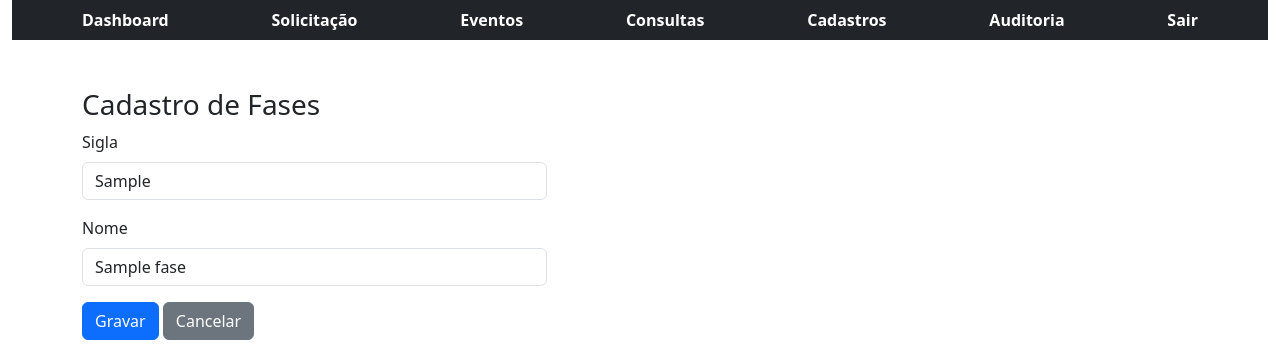
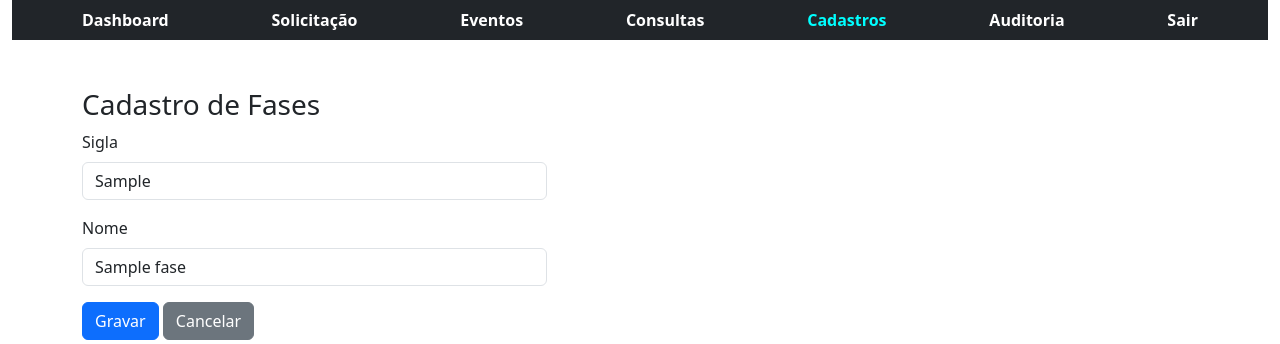
Before and after one commit to scavjr/psjc_projetos, a Django app: page /cadastros/fases/1 in a window 1280 px wide. Shown: the top 344 px of the page. Run offline with Django 5.2, Linux system fonts and the light colour scheme; a user stored in the database is signed in; tables that the repository leaves empty hold one stand-in row (values such as "Sample post"); some libraries are stand-ins or nearby versions.

Commit message:
Atualiza interface cadastro

```diff
--- a/cadastro_app/templates/cadastro_app/cadastro.html
+++ b/cadastro_app/templates/cadastro_app/cadastro.html
@@ -1,9 +1,12 @@
 {% extends "web_project/base.html" %}
 {% load django_bootstrap5 %}
 {% block title %}
-Cadastros
+Cadastro de Novo Usuário
 {% endblock %}
 {% block content %}
+<style>
+    a#cadastros {color: aqua;}
+</style>
 {{setor}}
 <div class="container">
     <div class="row pt-5">
--- a/cadastro_app/templates/cadastro_app/cadastro_funcionario.html
+++ b/cadastro_app/templates/cadastro_app/cadastro_funcionario.html
@@ -3,6 +3,9 @@
 Lista
 {% endblock %}
 {% block content %}
+<style>
+  a#cadastros {color: aqua;}
+</style>
    <div class="container mt-3">
     <h2>Lista de {{nome_title}}</h2>
     {% if messages %}
--- a/cadastro_app/templates/cadastro_app/cadastro_lista.html
+++ b/cadastro_app/templates/cadastro_app/cadastro_lista.html
@@ -3,6 +3,9 @@
 Lista_Cadastro
 {% endblock %}
 {% block content %}
+<style>
+  a#cadastros {color: aqua;}
+</style>
 <div class="container pt-5">
     <h3 class="pb-4">O que você deseja cadastrar?</h3>
     <div class="list-group  list-group-flush">
--- a/cadastro_app/templates/cadastro_app/lista.html
+++ b/cadastro_app/templates/cadastro_app/lista.html
@@ -3,6 +3,9 @@
 Lista
 {% endblock %}
 {% block content %}
+<style>
+  a#cadastros {color: aqua;}
+</style>
    <div class="container mt-3">
     <h2>Lista de {{nome_title}}</h2>
     {% if messages %}
```
Also changed, not shown: cadastro_app/templates/cadastro_app/alerta_delete.html (line endings or trailing spaces).
